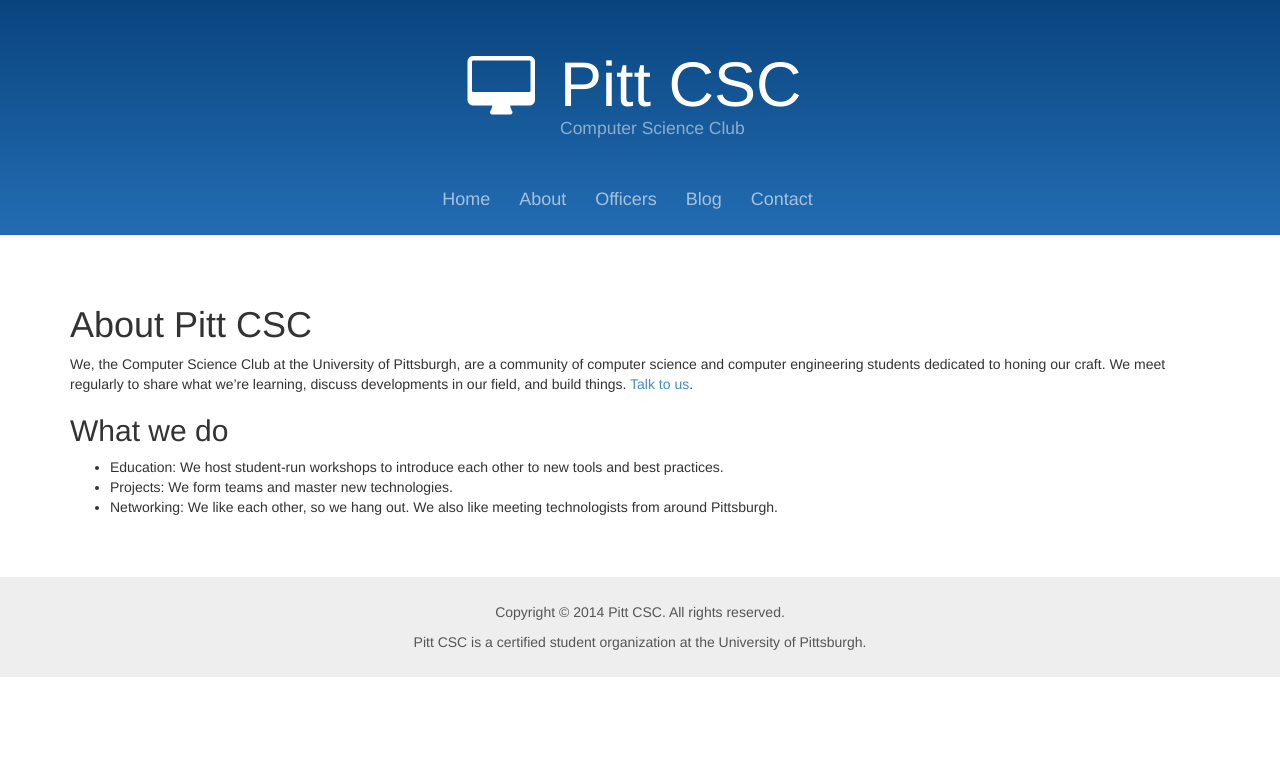
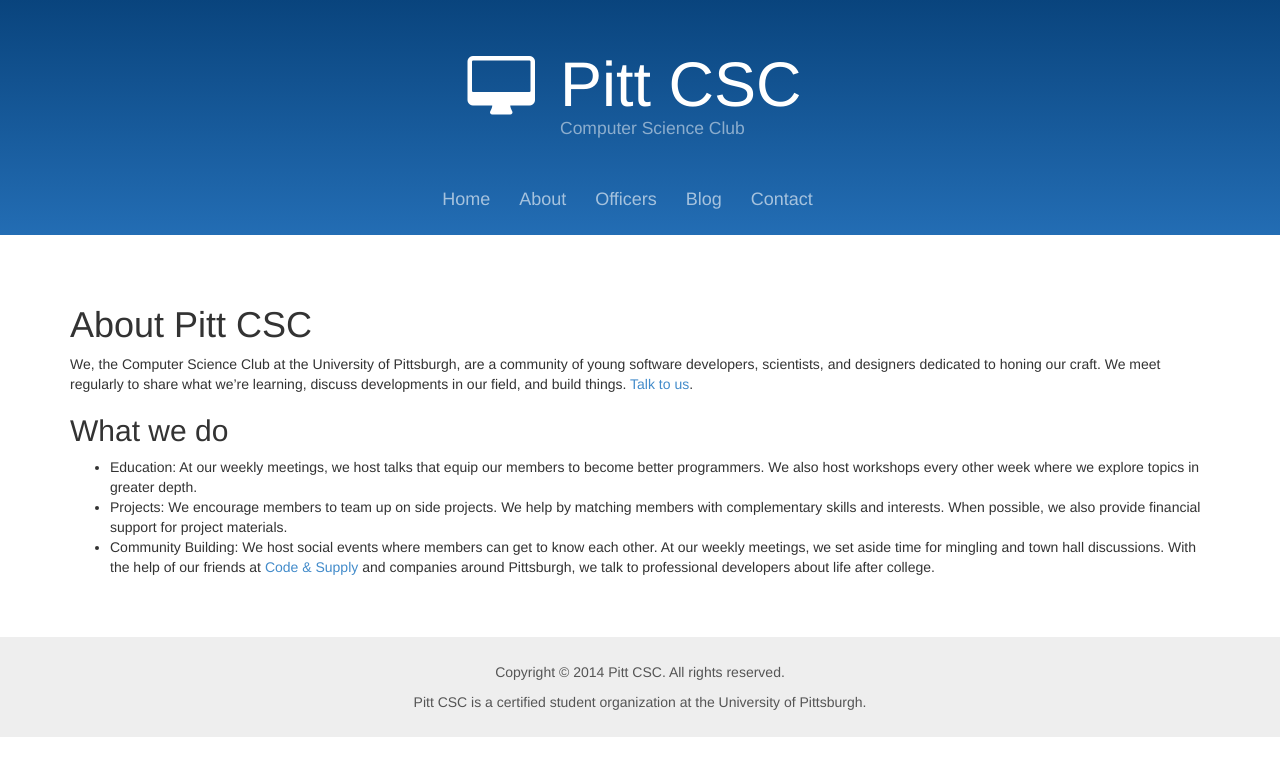
Before and after one commit to pittcsc/old-pittcsc-website-archived, a Jekyll site: the page built from about/index.md, in a window 1280 px wide. Shown: the top 776 px of the page. Built offline with Jekyll 4.4.1, drawn with Linux system fonts in a browser that asks for light colours; Markdown is read by kramdown in place of the engine named in the settings.

Commit message:
update about page

```diff
--- a/about/index.md
+++ b/about/index.md
@@ -3,10 +3,10 @@
 title: About Pitt CSC
 ---
 
-We, the Computer Science Club at the University of Pittsburgh, are a community of computer science and computer engineering students dedicated to honing our craft. We meet regularly to share what we're learning, discuss developments in our field, and build things. [Talk to us](#contact).
+We, the Computer Science Club at the University of Pittsburgh, are a community of young software developers, scientists, and designers dedicated to honing our craft. We meet regularly to share what we're learning, discuss developments in our field, and build things. [Talk to us](#contact).
 
 ## What we do
 
-* Education: We host student-run workshops to introduce each other to new tools and best practices.
-* Projects: We form teams and master new technologies.
-* Networking: We like each other, so we hang out. We also like meeting technologists from around Pittsburgh.
+* Education: At our weekly meetings, we host talks that equip our members to become better programmers. We also host workshops every other week where we explore topics in greater depth.
+* Projects: We encourage members to team up on side projects. We help by matching members with complementary skills and interests. When possible, we also provide financial support for project materials.
+* Community Building: We host social events where members can get to know each other. At our weekly meetings, we set aside time for mingling and town hall discussions. With the help of our friends at [Code & Supply](http://www.codeandsupply.co/) and companies around Pittsburgh, we talk to professional developers about life after college.
```
